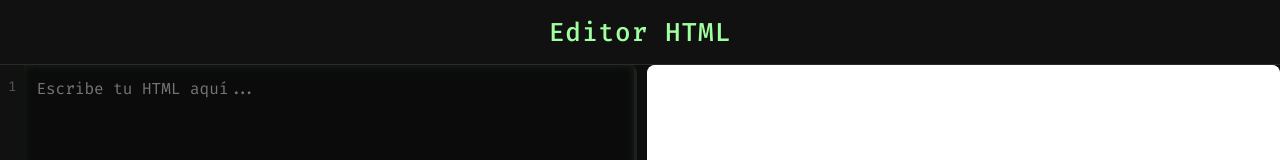
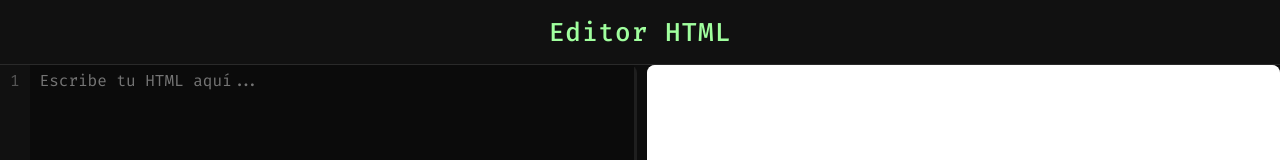
Before and after one commit to TrompiBueno/HTML, a plain HTML site: page index.html in a window 1280 px wide. Shown: the top 160 px of the page. Drawn offline with Linux system fonts and the light colour scheme.

Commit message:
Update index.html

```diff
--- a/index.html
+++ b/index.html
@@ -38,50 +38,46 @@
     flex:1;
     min-width:300px;
     max-width:70%;
-    resize: horizontal;
     cursor: ew-resize;
-    background:#0b0b0b;
-    padding:0;
-    border-right:3px solid #1f1f1f;
     display:flex;
     flex-direction:row;
+    background:#0b0b0b;
+    border-right:3px solid #1f1f1f;
     border-radius:0 8px 8px 0;
+    box-shadow: inset 0 0 20px rgba(160,255,158,0.15);
     transition:flex 0.2s ease;
-    box-shadow: inset 0 0 20px rgba(160,255,158,0.15);
   }
 
-  /* panel de líneas */
   #line-numbers {
     background:#111111;
     color:#555;
-    padding:12px 8px;
+    padding:5px 10px;
     text-align:right;
     user-select:none;
-    border-radius:0 0 0 8px;
     overflow:hidden;
   }
 
   #line-numbers span {
     display:block;
-    height:24px; /* mismo alto que la línea de texto */
-    font-size:14px;
+    height:22px; /* mismo que line-height del textarea */
+    line-height:22px;
+    font-size:16px;
   }
 
   textarea {
     flex:1;
     font-family:'Fira Code', monospace;
     font-size:16px;
+    line-height:22px; /* mismo que span */
+    padding:5px 10px;
+    border:none;
     background:#0b0b0b;
     color:#a0ff9e;
-    border:none;
-    padding:12px;
-    line-height:1.5;
     resize:none;
     outline:none;
     caret-color:#a0ff9e;
-    box-shadow: inset 0 0 10px rgba(160,255,158,0.1);
-    transition: box-shadow 0.2s ease;
     overflow:auto;
+    white-space:pre;
   }
 
   textarea:focus {
@@ -148,7 +144,7 @@ textarea.addEventListener('input', () => {
 });
 iframe.srcdoc='';
 
-// Numeración de líneas
+// Numeración de líneas perfecta
 function updateLineNumbers() {
   const lines = textarea.value.split("\n").length || 1;
   lineNumbers.innerHTML = "";
@@ -159,7 +155,7 @@ function updateLineNumbers() {
   }
 }
 
-// sincronizar scroll
+// sincronizar scroll vertical
 textarea.addEventListener("scroll", () => {
   lineNumbers.scrollTop = textarea.scrollTop;
 });
```
